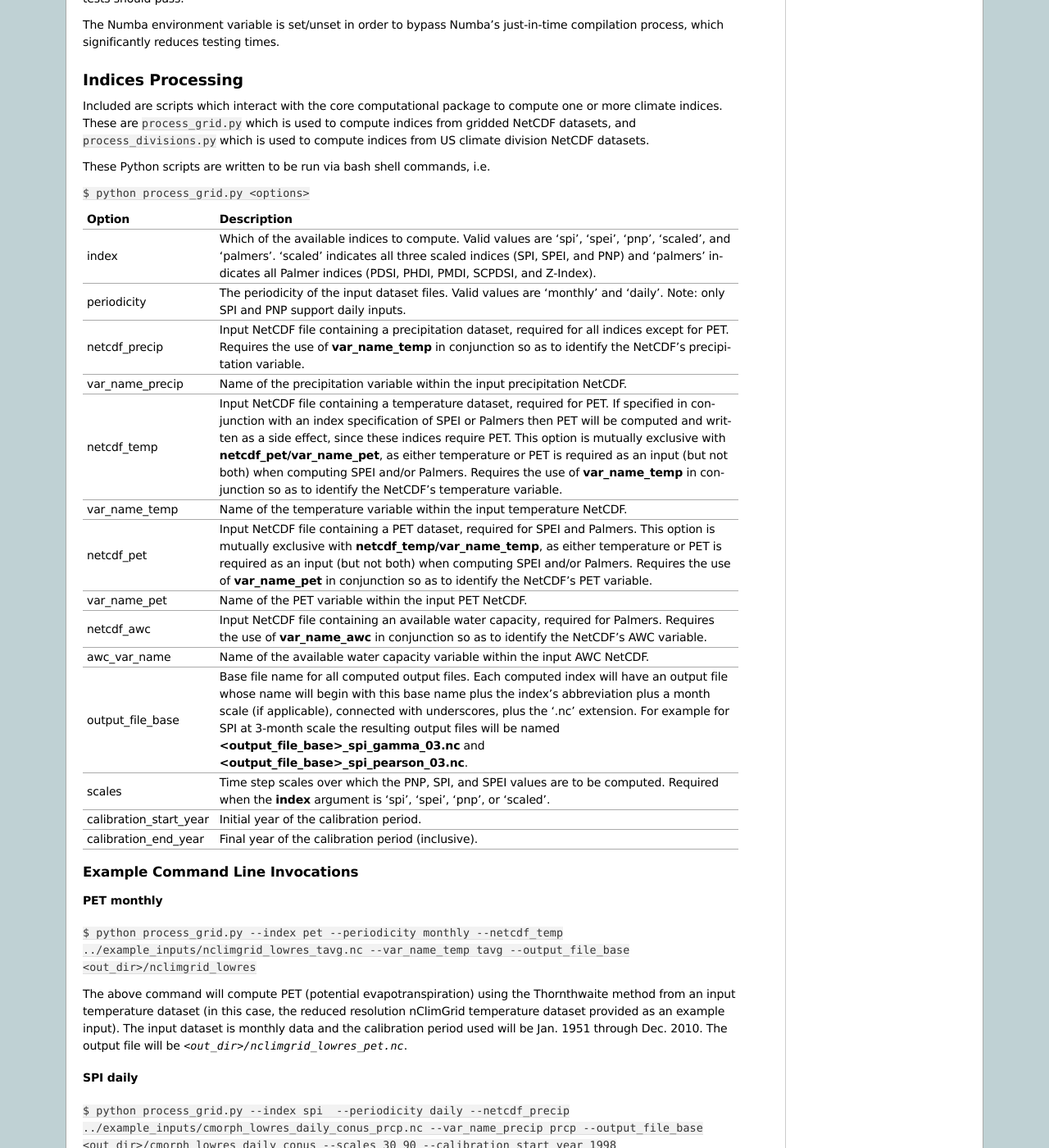
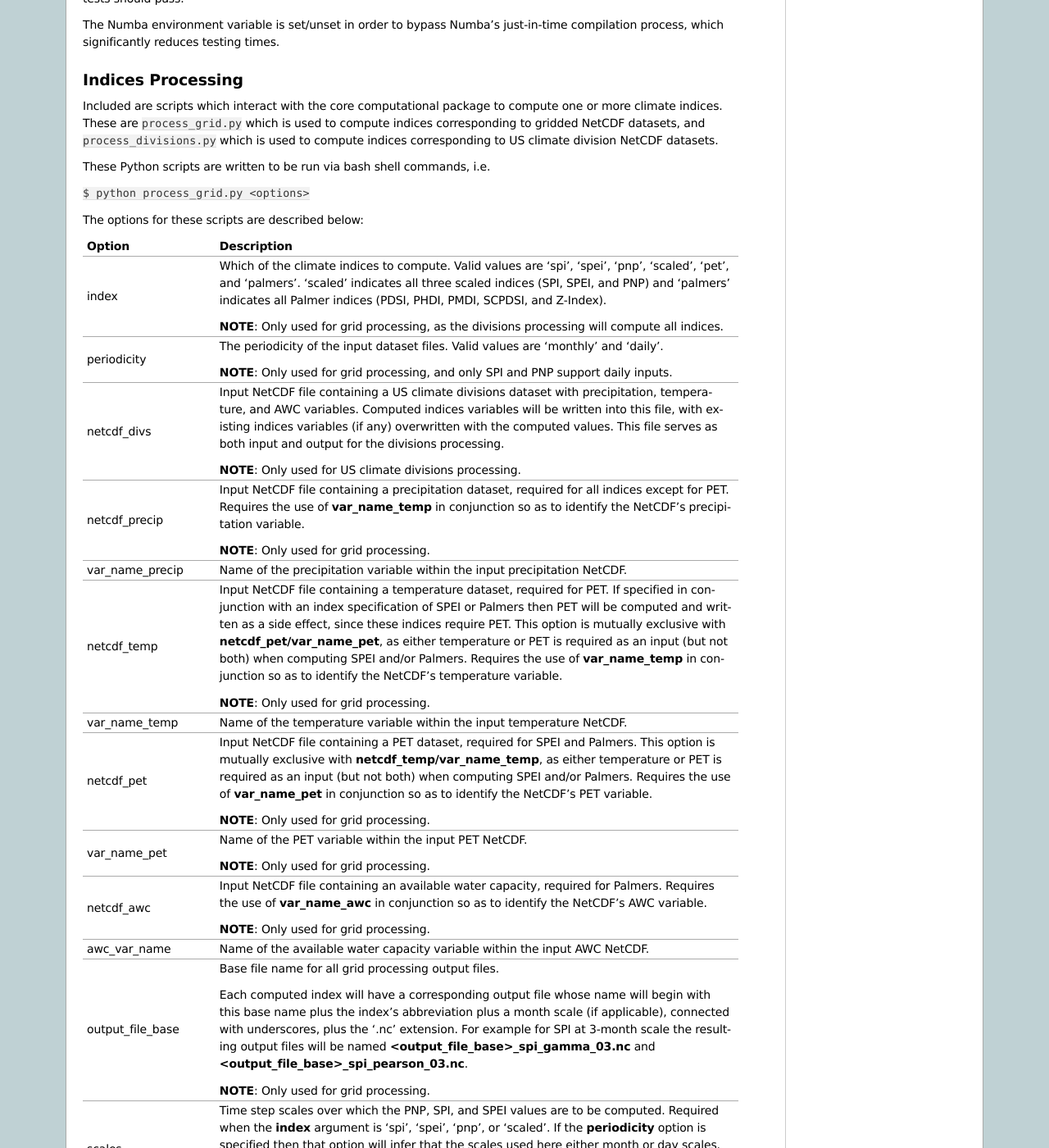
Before and after one commit to monocongo/climate_indices, a Sphinx documentation site: the page built from docs/index.rst, in a window 1280 px wide and 1400 px high, scrolled down 1908 px. Shown: the whole window at 82% size. Built offline with Sphinx 7.4.7, drawn with Linux system fonts in a browser that asks for light colours; some of the changed text lies outside the part shown.

Commit message:
updated documentation
#187


Former-commit-id: 643a694ec88fe21e5613780b8f56ca0952fac5bd

```diff
--- a/docs/index.rst
+++ b/docs/index.rst
@@ -153,33 +153,55 @@
 
 Included are scripts which interact with the core computational package to compute
 one or more climate indices. These are ``process_grid.py`` which is used
-to compute indices from gridded NetCDF datasets, and ``process_divisions.py``
-which is used to compute indices from US climate division NetCDF datasets.
+to compute indices corresponding to gridded NetCDF datasets, and ``process_divisions.py``
+which is used to compute indices corresponding to US climate division NetCDF datasets.
 
 These Python scripts are written to be run via bash shell commands, i.e.
 
 ``$ python process_grid.py <options>``
 
+The options for these scripts are described below:
+
 
 +------------------------+-------------------------------------------------+
 | Option                 | Description                                     |
 +========================+=================================================+
-| index                  | Which of the available indices to compute.      |
+| index                  | Which of the climate indices to compute.        |
 |                        | Valid values are 'spi', 'spei', 'pnp', 'scaled',|
-|                        | and 'palmers'. 'scaled' indicates all three     |
-|                        | scaled indices (SPI, SPEI, and PNP) and         |
+|                        | 'pet', and 'palmers'. 'scaled' indicates all    |
+|                        | three scaled indices (SPI, SPEI, and PNP) and   |
 |                        | 'palmers' indicates all Palmer indices (PDSI,   |
 |                        | PHDI, PMDI, SCPDSI, and Z-Index).               |
+|                        |                                                 |
+|                        | **NOTE**: Only used for grid processing, as     |
+|                        | the divisions processing will compute all       |
+|                        | indices.                                        |
 +------------------------+-------------------------------------------------+
 | periodicity            | The periodicity of the input dataset files.     |
 |                        | Valid values are 'monthly' and 'daily'.         |
-|                        | Note: only SPI and PNP support daily inputs.    |
+|                        |                                                 |
+|                        | **NOTE**: Only used for grid processing, and    |
+|                        | only SPI and PNP support daily inputs.          |
++------------------------+-------------------------------------------------+
+| netcdf_divs            | Input NetCDF file containing a US climate       |
+|                        | divisions dataset with precipitation,           |
+|                        | temperature, and AWC variables. Computed indices|
+|                        | variables will be written into this file, with  |
+|                        | existing indices variables (if any) overwritten |
+|                        | with the computed values. This file serves as   |
+|                        | both input and output for the divisions         |
+|                        | processing.                                     |
+|                        |                                                 |
+|                        | **NOTE**: Only used for US climate divisions    |
+|                        | processing.                                     |
 +------------------------+-------------------------------------------------+
 | netcdf_precip          | Input NetCDF file containing a                  |
 |                        | precipitation dataset, required for all         |
 |                        | indices except for PET. Requires the use of     |
 |                        | **var_name_temp** in conjunction so as to       |
 |                        | identify the NetCDF's precipitation variable.   |
+|                        |                                                 |
+|                        | **NOTE**: Only used for grid processing.        |
 +------------------------+-------------------------------------------------+
 | var_name_precip        | Name of the precipitation variable within       |
 |                        | the input precipitation NetCDF.                 |
@@ -197,6 +219,8 @@
 |                        | Palmers. Requires the use of                    |
 |                        | **var_name_temp** in conjunction so as to       |
 |                        | identify the NetCDF's temperature variable.     |
+|                        |                                                 |
+|                        | **NOTE**: Only used for grid processing.        |
 +------------------------+-------------------------------------------------+
 | var_name_temp          | Name of the temperature variable within the     |
 |                        | input temperature NetCDF.                       |
@@ -210,33 +234,51 @@
 |                        | Palmers. Requires the use of                    |
 |                        | **var_name_pet** in conjunction so as to        |
 |                        | identify the NetCDF's PET variable.             |
+|                        |                                                 |
+|                        | **NOTE**: Only used for grid processing.        |
 +------------------------+-------------------------------------------------+
 | var_name_pet           | Name of the PET variable within the input PET   |
 |                        | NetCDF.                                         |
+|                        |                                                 |
+|                        | **NOTE**: Only used for grid processing.        |
 +------------------------+-------------------------------------------------+
 | netcdf_awc             | Input NetCDF file containing an available water |
 |                        | capacity, required for Palmers. Requires the    |
 |                        | use of **var_name_awc** in conjunction so as to |
 |                        | identify the NetCDF's AWC variable.             |
+|                        |                                                 |
+|                        | **NOTE**: Only used for grid processing.        |
 +------------------------+-------------------------------------------------+
 | awc_var_name           | Name of the available water capacity variable   |
 |                        | within the input AWC NetCDF.                    |
 +------------------------+-------------------------------------------------+
-| output_file_base       | Base file name for all computed output files.   |
-|                        | Each computed index will have an output file    |
-|                        | whose name will begin with this base name plus  |
-|                        | the index's abbreviation plus a month scale     |
+| output_file_base       | Base file name for all grid processing          |
+|                        | output files.                                   |
+|                        |                                                 |
+|                        | Each computed index will have a corresponding   |
+|                        | output file whose name will begin with          |
+|                        | this base name plus the index's                 |
+|                        | abbreviation plus a month scale                 |
 |                        | (if applicable), connected with underscores,    |
 |                        | plus the '.nc' extension. For example           |
-|                        | for SPI at 3-month                              |
-|                        | scale the resulting output files will be        |
+|                        | for SPI at 3-month scale                        |
+|                        | the resulting output files will be              |
 |                        | named **<output_file_base>_spi_gamma_03.nc**    |
 |                        | and **<output_file_base>_spi_pearson_03.nc**.   |
+|                        |                                                 |
+|                        | **NOTE**: Only used for grid processing.        |
 +------------------------+-------------------------------------------------+
 | scales                 | Time step scales over which the PNP, SPI, and   |
 |                        | SPEI values are to be computed. Required when   |
 |                        | the **index** argument is 'spi', 'spei',        |
-|                        | 'pnp', or 'scaled'.                             |
+|                        | 'pnp', or 'scaled'. If the **periodicity**      |
+|                        | option is specified then that option will infer |
+|                        | that the scales used here either month or day   |
+|                        | scales.                                         |
+|                        |                                                 |
+|                        | **NOTE**: When used for US climate divisions    |
+|                        | processing this option specifies to month       |
+|                        | scales.                                         |
 +------------------------+-------------------------------------------------+
 | calibration_start_year | Initial year of the calibration period.         |
 +------------------------+-------------------------------------------------+
@@ -247,6 +289,27 @@
 Example Command Line Invocations
 ^^^^^^^^^^^^^^^^^^^^^^^^^^^^^^^^^^^^^
 
+US Climate Divisions (all indices)
+""""""""""""""""""""""""""""""""""
+
+``$ python process_divisions.py --scales 3 6
+--input_file ../example_inputs/nclimdiv.nc
+--output_file /data/nclimdiv_indices.nc
+--var_name_precip prcp
+--var_name_temp tavg --var_name_awc awc
+--calibration_start_year 1951 --calibration_end_year 2010``
+
+The above command will compute all indices from an input NetCDF dataset containing
+precipitation, temperature, and available water capacity variables (in this case,
+the US Climate Divisions NetCDF dataset provided in the example inputs directory).
+The input dataset is monthly data and the calibration period used will be
+Jan. 1951 through Dec. 2010. The indices will be computed at 3-month and 6-month scales.
+Upon completion the output NetCDF file (/data/nclimdiv_indices.nc
+in this example) will contain variables for all computed indices:
+`pet`, `pnp_03`, `pnp_06`, `spi_gamma_03`, `spi_gamma_06`, `spi_pearson_03`, `spi_pearson_06`,
+`spei_gamma_03`, `spei_gamma_06`, `spei_pearson_03`, `spei_pearson_06`, `pdsi`, `phdi`, `pmdi`,
+`scpdsi`, and `zindex`.
+
 PET monthly
 """"""""""""
 
@@ -256,9 +319,9 @@
 
 The above command will compute PET (potential evapotranspiration) using the
 Thornthwaite method from an input temperature dataset (in this case, the reduced
-resolution nClimGrid temperature dataset provided as an example input). The input
-dataset is monthly data and the calibration period used will be Jan. 1951 through
-Dec. 2010. The output file will be `<out_dir>/nclimgrid_lowres_pet.nc`.
+resolution nClimGrid temperature dataset provided in the example inputs directory).
+The input dataset is monthly data and the calibration period used will be Jan. 1951
+through Dec. 2010. The output file will be `<out_dir>/nclimgrid_lowres_pet.nc`.
 
 SPI daily
 """"""""""
```
